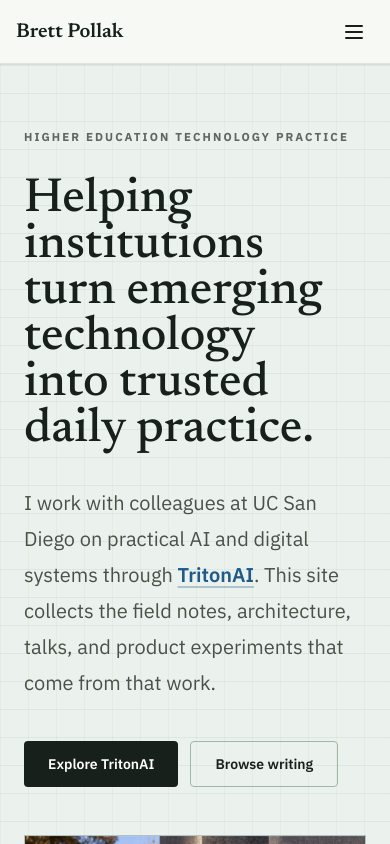
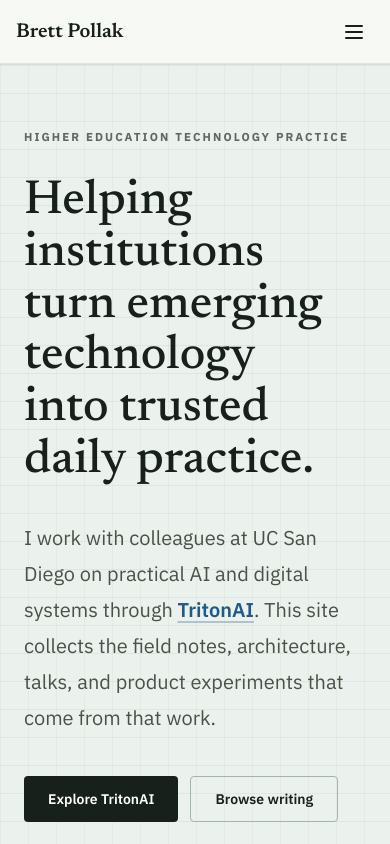
Before and after one commit to bpollak/brettpollak-website, a Next.js app: page / in a window 390 px wide. Shown: the top 844 px of the page. Built offline with nearby package versions, Linux system fonts and the light colour scheme.

Commit message:
Loosen mobile home headline spacing

```diff
--- a/app/page.tsx
+++ b/app/page.tsx
@@ -204,7 +204,7 @@ export default function Home() {
           <div className="grid lg:grid-cols-[1.05fr_0.95fr] gap-12 xl:gap-20 items-start">
             <div>
               <p className="rule-label mb-8">Higher education technology practice</p>
-              <h1 className="text-5xl sm:text-6xl md:text-7xl xl:text-8xl leading-[0.96] font-medium text-[#17201b] max-w-[20rem] sm:max-w-4xl">
+              <h1 className="text-5xl sm:text-6xl md:text-7xl xl:text-8xl leading-[1.08] sm:leading-[1.02] lg:leading-[0.98] font-medium text-[#17201b] max-w-[20rem] sm:max-w-4xl">
                 Helping institutions turn emerging technology into trusted daily practice.
               </h1>
               <p className="mt-8 max-w-2xl text-xl md:text-2xl leading-9 text-[#485248]">
```
